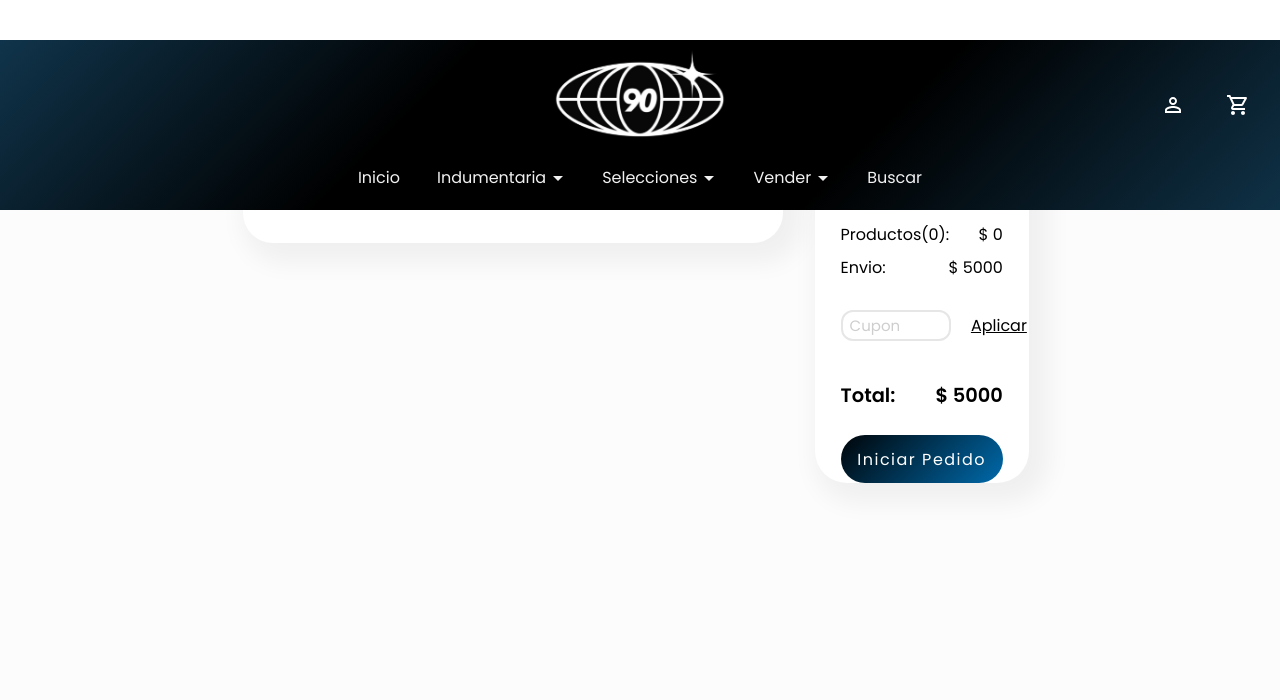
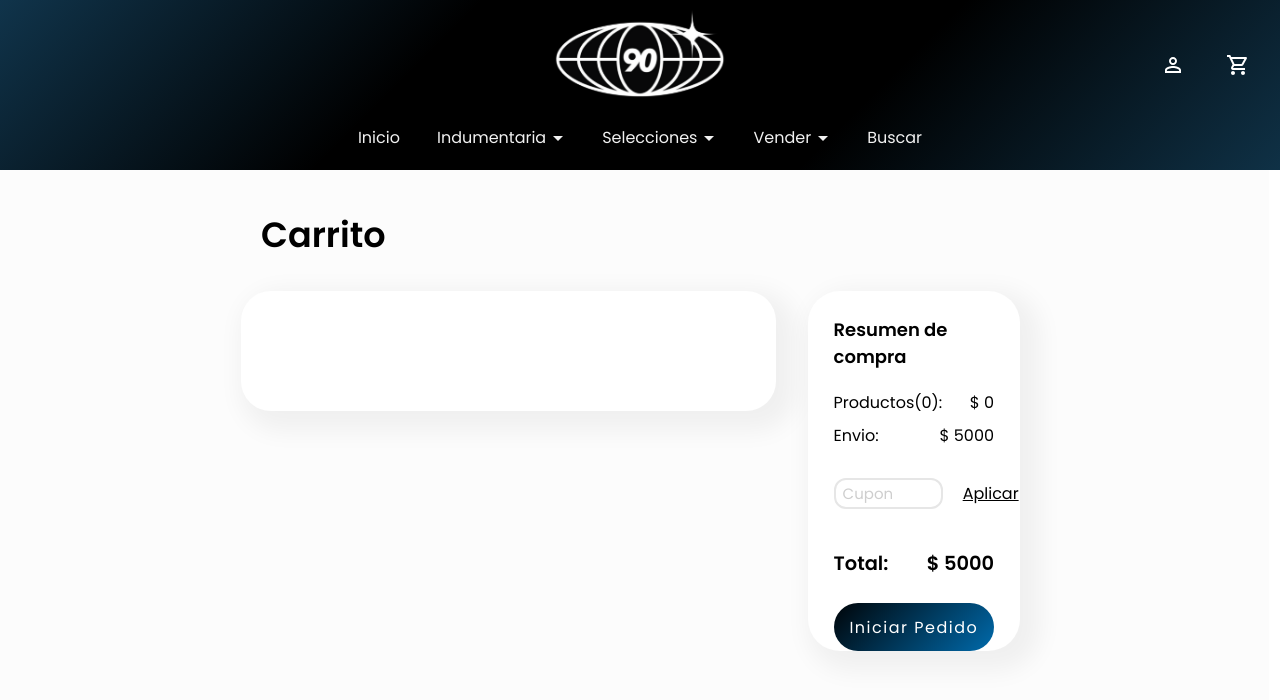
Before and after one commit to joacoss10/ApiECommerce, a React (Vite) app in the folder FrontEnd/: page /cart in a window 1280 px wide. Shown: the top 700 px of the page. Built offline with nearby package versions, Linux system fonts and the light colour scheme.

Commit message:
error navbar arreglado

```diff
--- a/FrontEnd/src/Styles/Home.css
+++ b/FrontEnd/src/Styles/Home.css
@@ -5,6 +5,11 @@
     padding: 0;
     box-sizing: border-box;
     font-family: 'Poppins', sans-serif;
+}
+.div-navbar{
+    position: fixed; /* Cambiado a fixed */
+    width: 100%; /* Asegura que ocupe todo el ancho */
+    z-index: 1000;
 }
 
 .home {
--- a/FrontEnd/src/Styles/Menu.css
+++ b/FrontEnd/src/Styles/Menu.css
@@ -26,7 +26,7 @@
 .dropdownContent {
     display: block;
     position: absolute;
-    background-color: #00132065;
+    background-color: #00132052;
     backdrop-filter: blur(20px);
     min-width: 1em;
 
--- a/FrontEnd/src/Styles/cart.css
+++ b/FrontEnd/src/Styles/cart.css
@@ -1,5 +1,6 @@
 .cart-page{
-    width: 100vw;
+    display: flex;
+    width: 99.14vw;
     min-height: 100vh;
     background-color: rgb(252, 252, 252);
     padding-bottom: 70px;
@@ -11,7 +12,7 @@
     margin: 0 auto;
 
 
-    margin-top: 40px;
+    margin-top: 13em;
 
 
 }
--- a/FrontEnd/src/Styles/navbar.css
+++ b/FrontEnd/src/Styles/navbar.css
@@ -3,9 +3,7 @@
   max-width: 100vw;
   background: linear-gradient(135deg, #10344b, #000, #000, #0f3146);
   /*background: rgba(0, 0, 0, 0.829);*/
-  position: fixed; /* Cambiado a fixed */
-  width: 100%; /* Asegura que ocupe todo el ancho */
-  z-index: 1000;
+
 }
 
 .navbar-top {
--- a/FrontEnd/src/Styles/productpage.css
+++ b/FrontEnd/src/Styles/productpage.css
@@ -1,4 +1,10 @@
+.productPage{
+  display: flex;
+    margin: 0 auto;
 
+
+    margin-top: 0px;
+}
 
 .productContainer{
 
@@ -11,7 +17,7 @@
     margin: 0 auto;
 
 
-    margin-top: 58px;
+    margin-top: 240px;
 
 }
 
--- a/FrontEnd/src/pages/HomePage.jsx
+++ b/FrontEnd/src/pages/HomePage.jsx
@@ -38,7 +38,7 @@ function HomePage() {
 
   return (
     <div className="home">
-        <Navbar></Navbar>
+        <Navbar className='navbar-home'/>
 
         <div className="img-container-arg">
           <img src={arg} alt="Camisetas Bianchi" />
```
